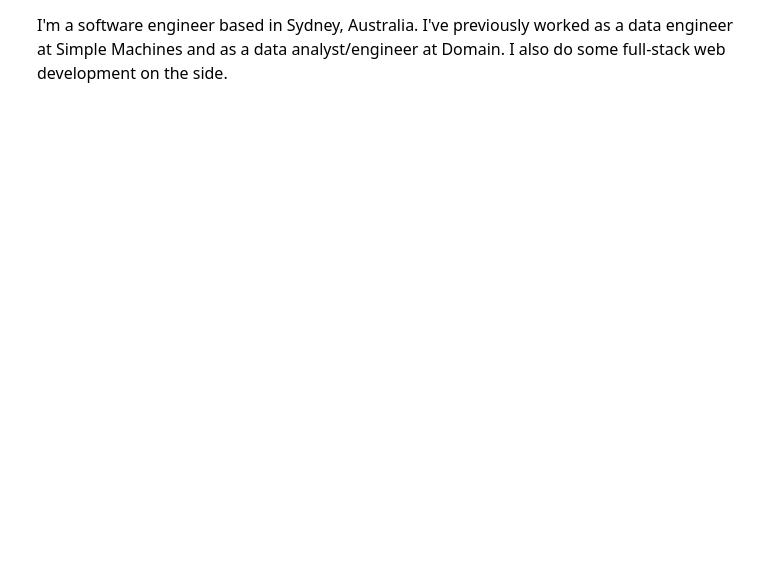
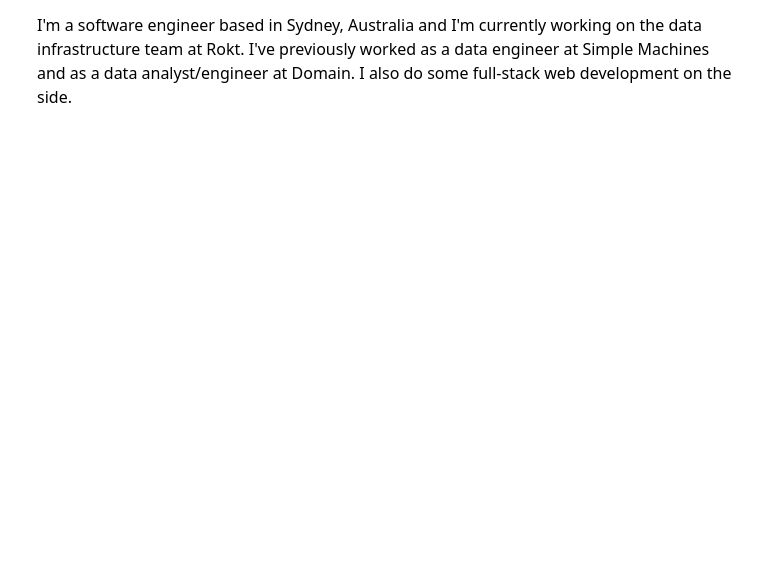
Before and after one commit to jacobsalway/jacobsalway.com, an Astro site: page / in a window 1280 px wide. Shown: the part 229-800 px from the top of the page, without its empty margins (251-1015 px from the left). Built offline with nearby package versions, Linux system fonts and the light colour scheme; Astro itself is replaced by a stand-in of ours.

Commit message:
Update index.astro

```diff
--- a/src/pages/index.astro
+++ b/src/pages/index.astro
@@ -12,7 +12,8 @@
 		</div>
 		<div>
 			<p>
-				I'm a software engineer based in Sydney, Australia. I've previously
+				I'm a software engineer based in Sydney, Australia and I'm currently
+				working on the data infrastructure team at Rokt. I've previously
 				worked as a data engineer at Simple Machines and as a data
 				analyst/engineer at Domain. I also do some full-stack web development on
 				the side.
```
